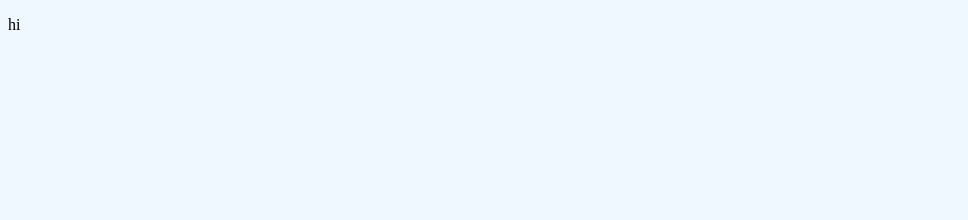
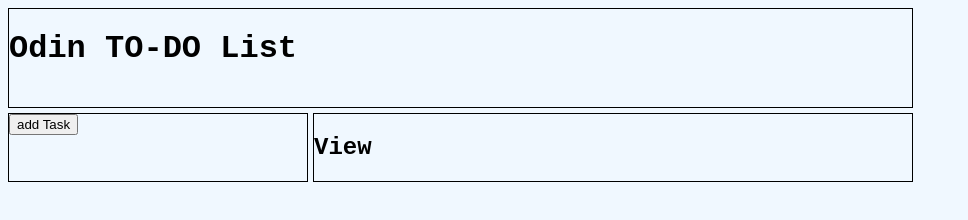
Before and after one commit to EliasBach/odin-js-4, a website built with webpack: page src/template.html in a window 1280 px wide. Shown: the whole page, without its empty margins (0-968 px from the left). Built offline with nearby package versions, Linux system fonts and the light colour scheme.

Commit message:
basic layout

```diff
--- a/src/styles.css
+++ b/src/styles.css
@@ -1,3 +1,21 @@
 body {
+    font-family: 'Courier New', Courier, monospace;
     background-color: aliceblue;
 }
+
+.layout {
+    display: grid;
+    grid-template-rows: 100px auto;
+    grid-template-columns: 300px 600px;
+    gap: 5px
+}
+
+.layout > * {
+    border-style: solid;
+    border-width: 1px;
+}
+
+.header {
+    grid-column-start: 1;
+    grid-column-end: 3;
+}
--- a/src/template.html
+++ b/src/template.html
@@ -3,9 +3,19 @@
 <head>
     <meta charset="UTF-8">
     <meta name="viewport" content="width=device-width, initial-scale=1.0">
-    <title>Document</title>
+    <title>Odin TO-DO List</title>
 </head>
 <body>
-    <p>hi</p>
+    <div class="layout">
+        <div class="header">
+            <h1>Odin TO-DO List</h1>
+        </div>
+        <div class="side-bar">
+            <button class="add" id="add_task">add Task</button>
+        </div>
+        <div class="container">
+            <h2>View</h2>
+        </div>
+    </div>
 </body>
 </html>
```
